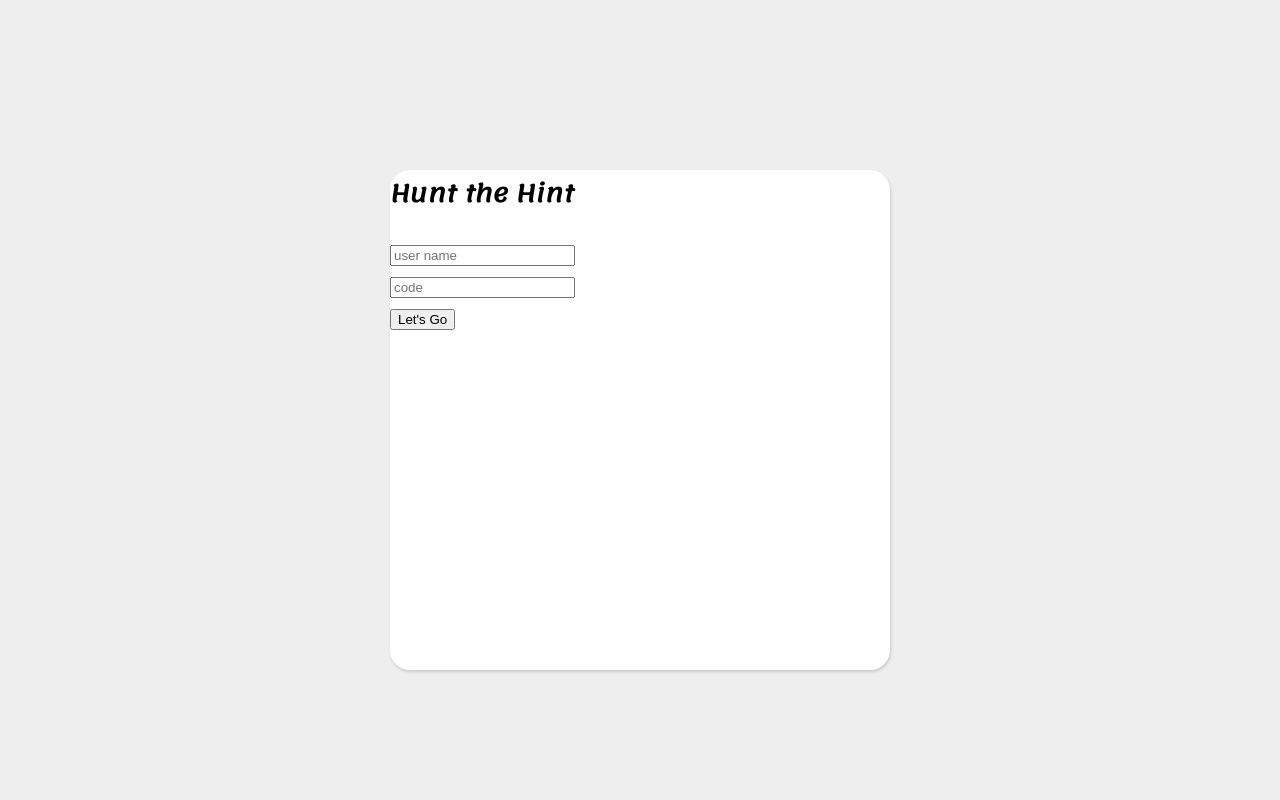
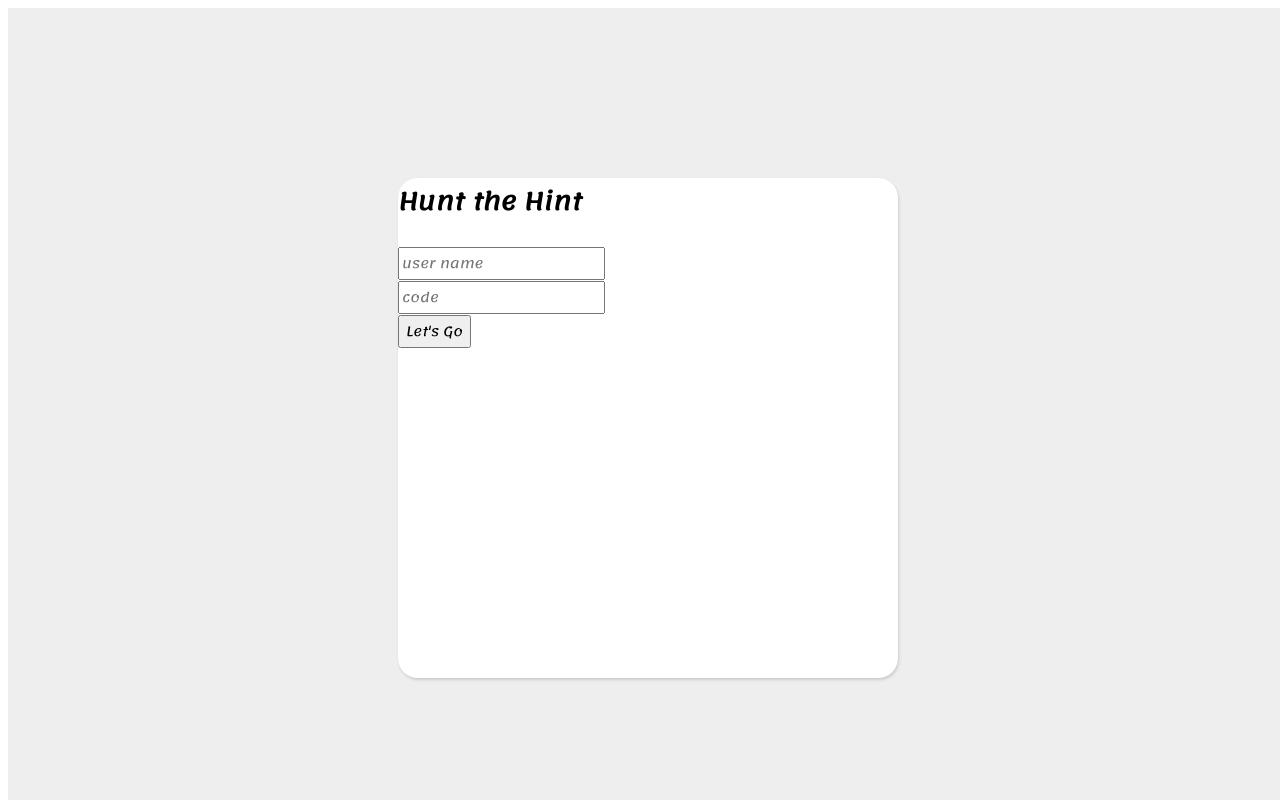
Before and after one commit to shaheemMPM/Treasure-Hunt, a React (Create React App) app: page / in a window 1280 px wide. Shown: the top 800 px of the page. Built offline with nearby package versions, Linux system fonts and the light colour scheme.

Commit message:
Make Global font

```diff
--- a/src/index.css
+++ b/src/index.css
@@ -1,5 +1,4 @@
-body {
-  margin: 0;
+*{
   font-family: 'Lemonada', cursive;
   -webkit-font-smoothing: antialiased;
   -moz-osx-font-smoothing: grayscale;
```
